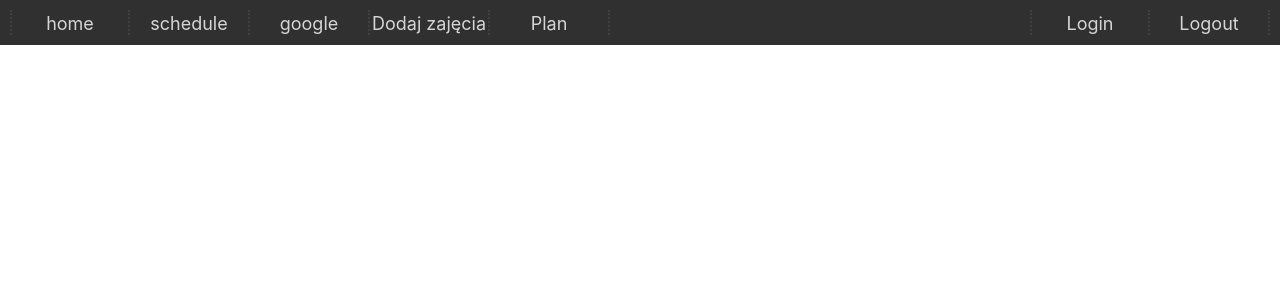
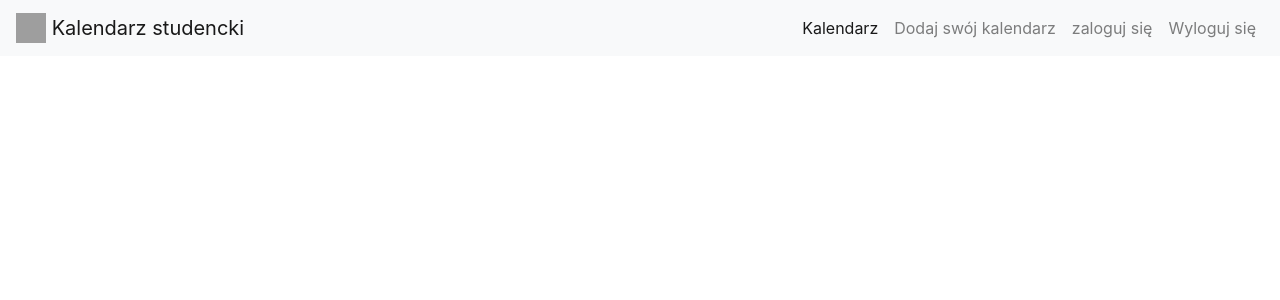
Before and after one commit to kopruch59/po_pzsi, a PHP site: page /po_pzsi_student-schedule/application/view/templates/header.php in a window 1280 px wide. Shown: the top 300 px of the page. Run offline with PHP 8.4, Linux system fonts and the light colour scheme; grey boxes are pictures that could not be loaded.

Commit message:
bootstrap burger menu

```diff
--- a/application/view/templates/header.php
+++ b/application/view/templates/header.php
@@ -8,14 +8,30 @@
    <link rel="stylesheet" href="../public/css/style.css" type="text/css" />
     </head>
     <body class="text-center">
-        <div id="menu">
-            <a href="../home/index" class="neutrallink"><div class="optionL" style="border-left:2px dotted #444444;">home</div></a>
-            <a href="../schedule/index" class="neutrallink"><div class="optionL">schedule</div></a>
-            <a href="../google/index" class="neutrallink"><div class="optionL">google</div></a>
-            <a href="../schedule/add" class="neutrallink"><div class="optionL">Dodaj zajęcia</div></a>
-            <a href="../schedule/show" class="neutrallink"><div class="optionL">Plan</div></a>
+        <nav class="navbar navbar-expand-lg navbar-light bg-light">
+            <a class="navbar-brand" href="../home/index">
 
-            <a href="../home/logout" class="neutrallink"><div class="optionR">Logout</div></a>
-            <a href="../home/login" class="neutrallink"><div class="optionR" style="border-left:2px dotted #444444;">Login</div></a>
-            <div style="clear:both;"></div>
-        </div>
+    <img src="https://t4.ftcdn.net/jpg/01/09/28/51/240_F_109285174_dYigK3bMKNbnMVg3qDLDCu4qUhwYPc3s.jpg" width="30" height="30" class="d-inline-block align-top" alt="">
+    Kalendarz studencki
+    </a>
+  <button class="navbar-toggler" type="button" data-toggle="collapse" data-target="#navbarNav" aria-controls="navbarNav" aria-expanded="false" aria-label="Toggle navigation">
+    <span class="navbar-toggler-icon"></span>
+  </button>
+  <div class="collapse navbar-collapse " id="navbarNav">
+      <div class="navbar-nav mr-auto"></div>
+    <ul class="navbar-nav">
+      <li class="nav-item active">
+        <a class="nav-link" href="../schedule/show">Kalendarz <span class="sr-only">(current)</span></a>
+      </li>
+      <li class="nav-item ">
+        <a class="nav-link" href="../schedule/add">Dodaj swój kalendarz</a>
+      </li>
+      <li class="nav-item">
+        <a class="nav-link" href="../home/login">zaloguj się</a>
+      </li>
+      <li class="nav-item">
+        <a class="nav-link " href="../home/logout">Wyloguj się</a>
+      </li>
+    </ul>
+  </div>
+</nav>
--- a/public/css/style.css
+++ b/public/css/style.css
@@ -45,43 +45,6 @@ input
     width: 50%;
     height: auto;
 }
-
-.optionL
-{
-	float: left;
-	min-width: 120px;
-	height: 25px;
-	font-size: 18px;
-	border-right: 2px dotted #444444;
-	opacity: 0.8;
-        text-align: center;
-}
-
-.optionL:hover
-{
-	background-color: #000000;
-	cursor: pointer;
-        color:white;
-}
-
-.optionR
-{
-	float: right;
-	min-width: 120px;
-	height: 25px;
-	font-size: 18px;
-	border-right: 2px dotted #444444;
-	opacity: 0.8;
-        text-align: center;
-}
-
-.optionR:hover
-{
-	background-color: #000000;
-	cursor: pointer;
-        color:white;
-}
-
 .neutrallink
 {
 	text-decoration: none;
```
